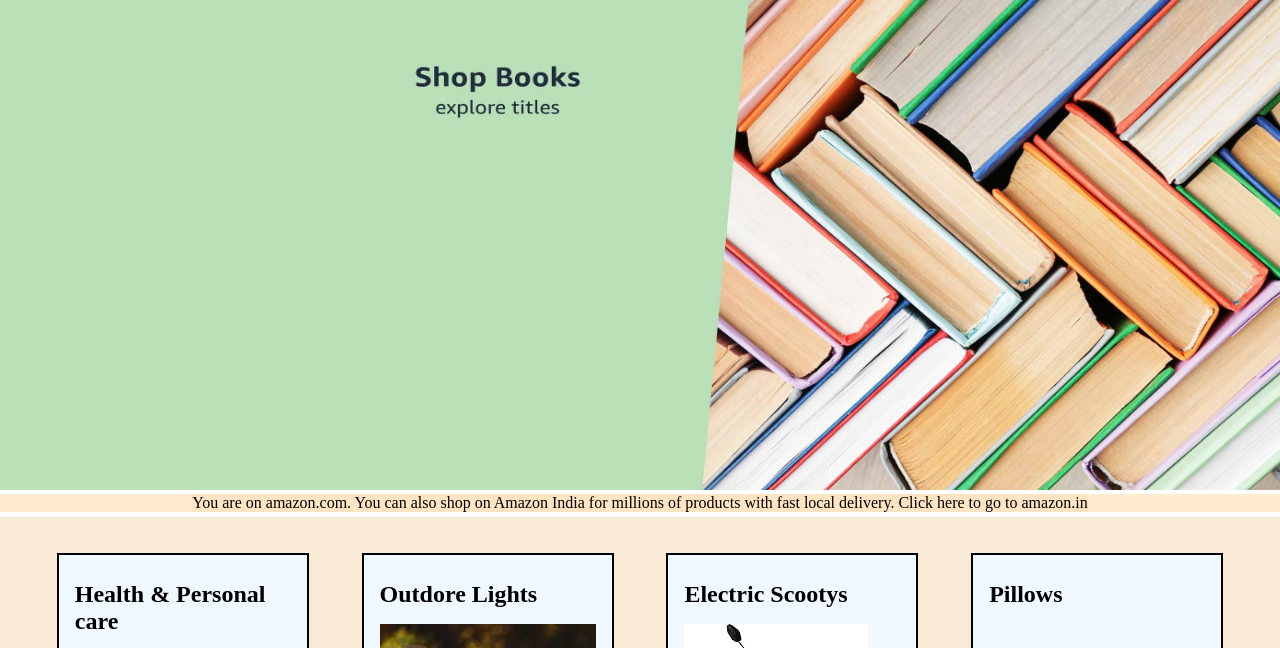
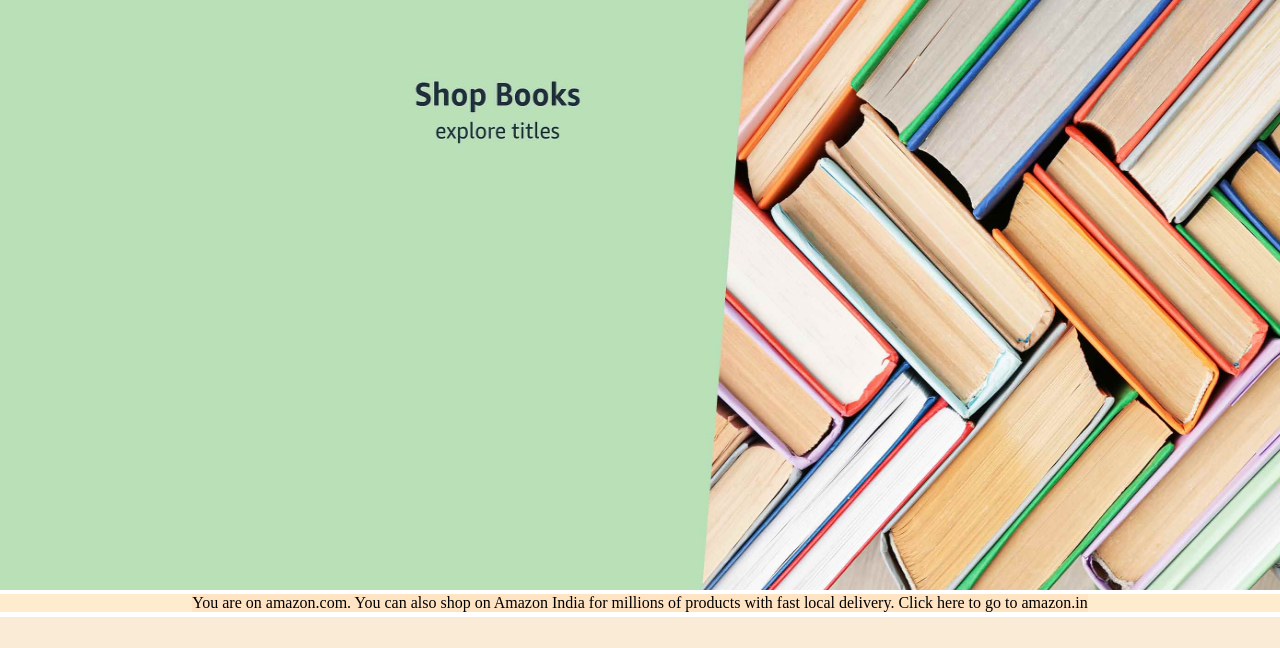
Before and after one commit to Anuragverma017/amazonClone, a plain HTML site: page index.htm in a window 1280 px wide. Shown: the part 100-748 px from the top of the page. Drawn offline with Linux system fonts and the light colour scheme.

Commit message:
Update index.htm

```diff
--- a/index.htm
+++ b/index.htm
@@ -35,7 +35,7 @@
     </div>
 
     <div class="hero">
-            <img src="HERO-SEC.jpg" alt="" style="height: 500px; width:1382px;">
+            <img src="HERO-SEC.jpg" alt="" style="height: 600px; width:1382px;">
     </div>
     <div class="msg-ind">
         <a href="https://www.amazon.in/?ref=aisgw_intl_stripe_in" style="color:black; background-color:bisque;">You are on amazon.com. You can also shop on Amazon India for millions of products with fast local delivery. Click here to go to amazon.in
```
